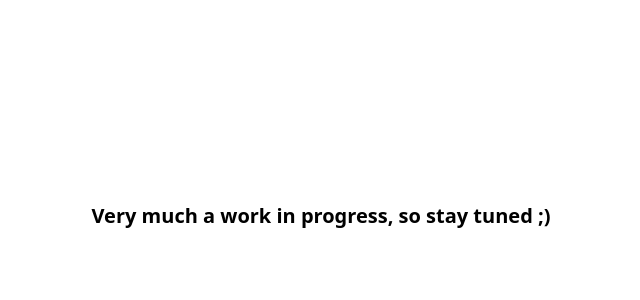
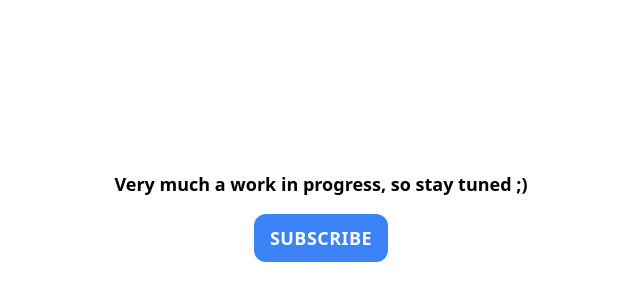
Before and after one commit to subsam99/portfolio, an Angular app: page / in a window 1280 px wide. Shown: the part 184-484 px from the top of the page, without its empty margins (319-959 px from the left). Built offline with nearby package versions, Linux system fonts and the light colour scheme.

Commit message:
added button

```diff
--- a/src/app/app.component.html
+++ b/src/app/app.component.html
@@ -1,3 +1,11 @@
-<div class="flex w-full h-full justify-center items-center">
-  <span class="font-bold text-xl">{{ 'Very much a work in progress, so stay tuned ;)' }}</span>
+<div class="flex flex-col w-full h-full justify-center items-center p-6">
+  <span class="font-bold text-lg text-center mb-4">{{ 'Very much a work in progress, so stay tuned ;)' }}</span>
+
+  <button
+    class="flex h-12 px-4 py-2 justify-center items-center bg-blue-500 rounded-xl hover:bg-blue-700 transition-colors duration-200 ease-in-out"
+    title="click it"
+    (click)="onClick()"
+  >
+    <span class="font-bold text-lg tracking-wide text-white uppercase">Subscribe</span>
+  </button>
 </div>
--- a/src/app/app.component.ts
+++ b/src/app/app.component.ts
@@ -10,4 +10,8 @@ import { RouterOutlet } from '@angular/router';
 })
 export class AppComponent {
   title = 'portfolio';
+
+  onClick() {
+    alert('you thought')
+  }
 }
```
